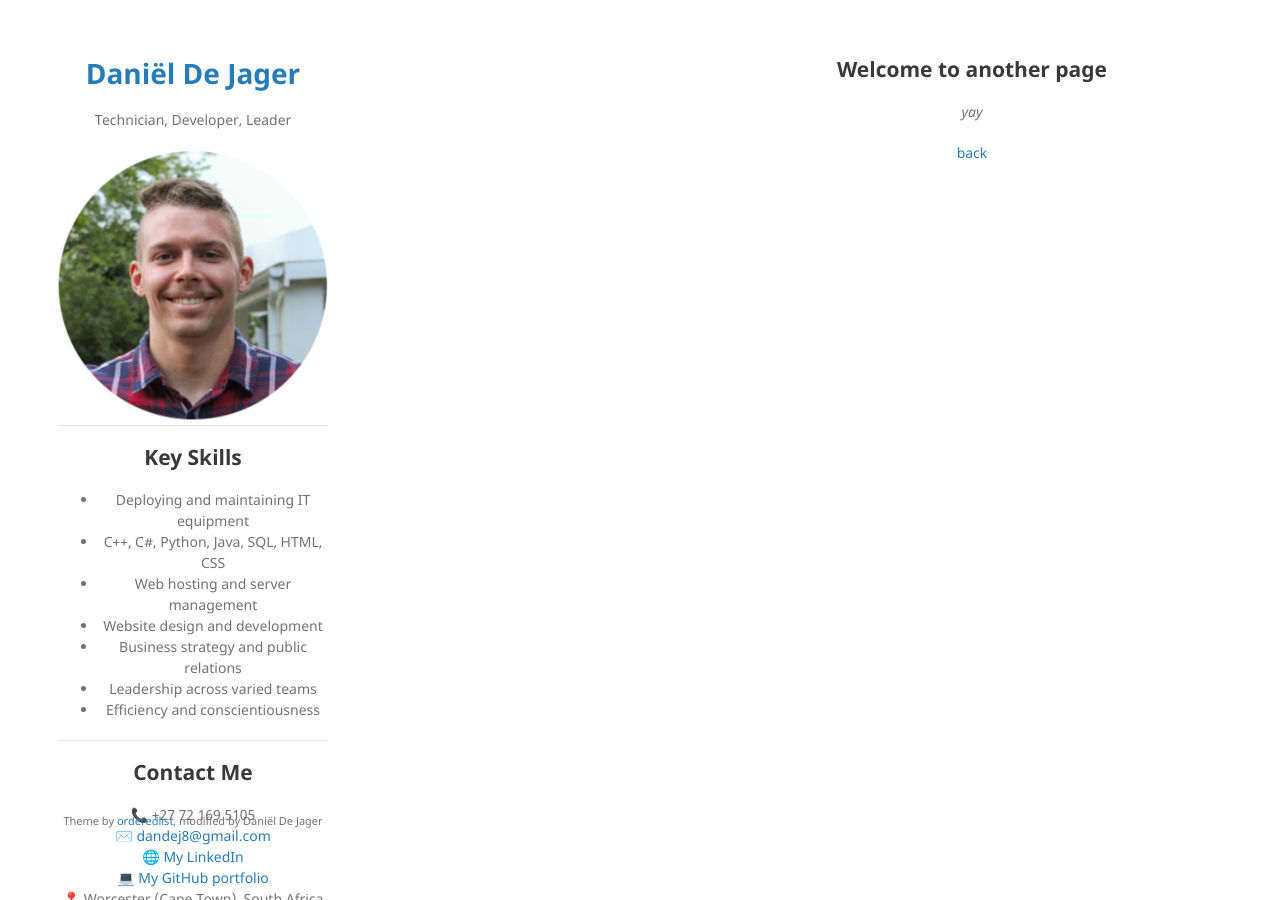
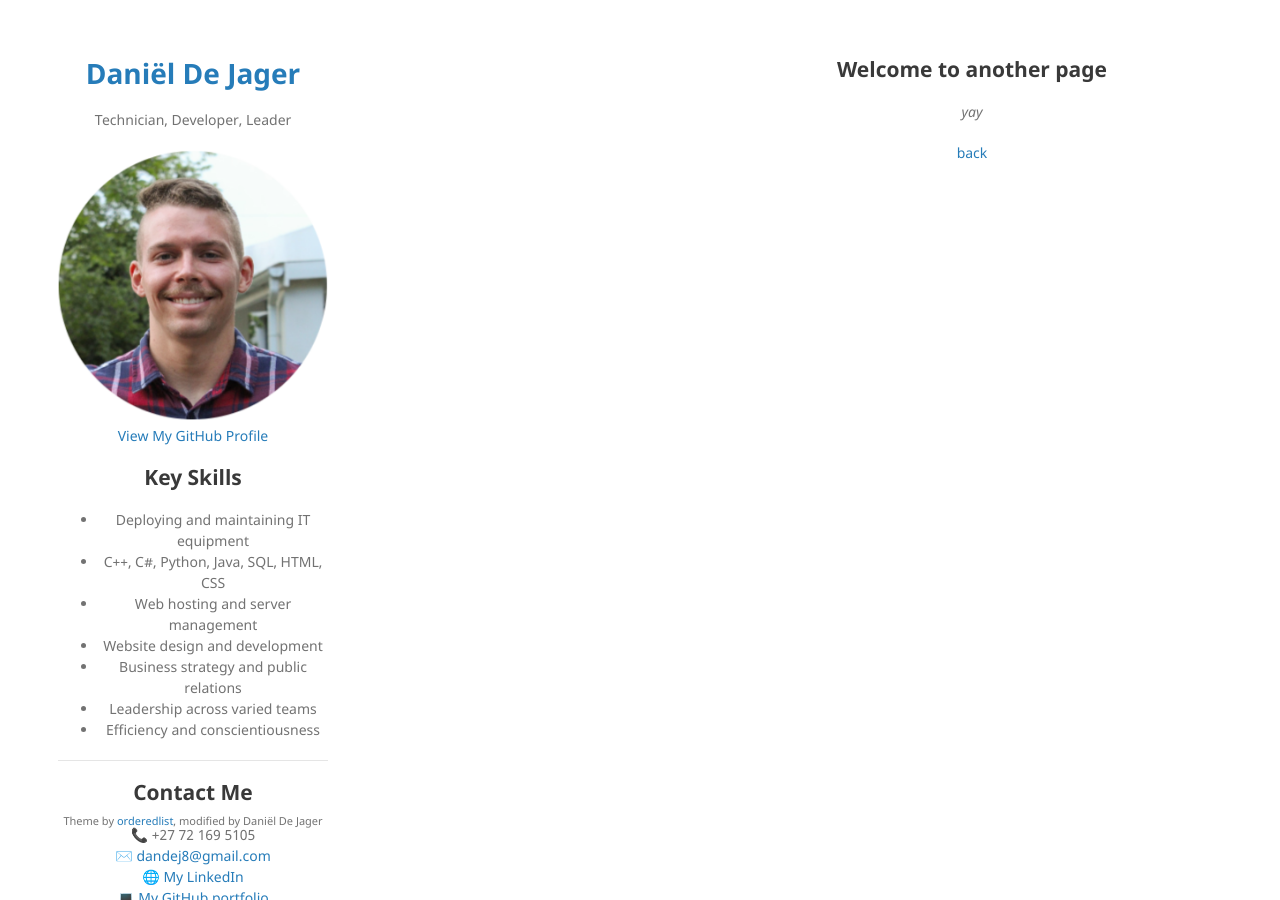
Before and after one commit to TenHunt/tenhunt.github.io, a Jekyll site: the page built from another-page.md, in a window 1280 px wide. Built offline with Jekyll 4.4.1, drawn with Linux system fonts in a browser that asks for light colours; our own code applies the rules of GitHub Pages for plain Markdown files.

Commit message:
Attempted fix at left panel breaking

```diff
--- a/_layouts/default.html
+++ b/_layouts/default.html
@@ -23,7 +23,22 @@
           <img class="align-head" src="{{site.logo | relative_url}}" alt="Logo"  />
         {% endif %}
 
-		<hr>
+        {% if site.github.is_project_page %}
+        <p class="view, align-head"><a href="{{ site.github.repository_url }}">View the Project on GitHub <small>{{ site.github.repository_nwo }}</small></a></p>
+        {% endif %}
+
+        {% if site.github.is_user_page %}
+        <p class="view, align-head"><a href="{{ site.github.owner_url }}">View My GitHub Profile</a></p>
+        {% endif %}
+
+        {% if site.show_downloads %}
+        <ul class="downloads">
+          <li><a href="{{ site.github.zip_url }}">Download <strong>ZIP File</strong></a></li>
+          <li><a href="{{ site.github.tar_url }}">Download <strong>TAR Ball</strong></a></li>
+          <li><a href="{{ site.github.repository_url }}">View On <strong>GitHub</strong></a></li>
+        </ul>
+        {% endif %}
+
 		<h2>Key Skills</h2>
 		<ul>
 			<li>Deploying and maintaining IT equipment</li>
@@ -36,7 +51,7 @@
 		</ul>
 
 		<hr>
-		<h2>Contact Me</h2>
+		<h2 style="text-align: center;">Contact Me</h2>
 		<p>
 		📞 +27 72 169 5105<br>
 		✉️ <a href="mailto:dandej8@gmail.com">dandej8@gmail.com</a><br>
```
